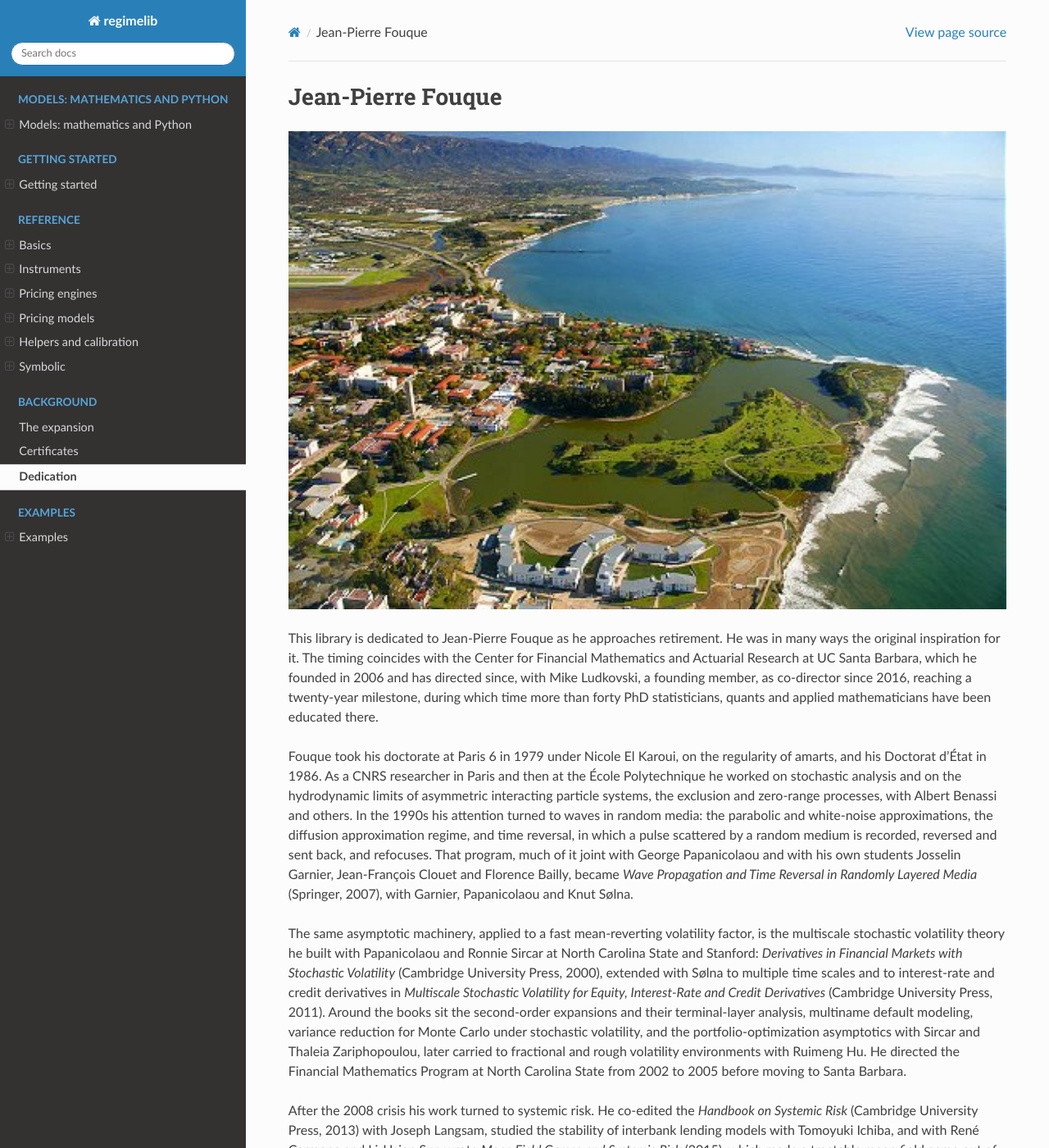
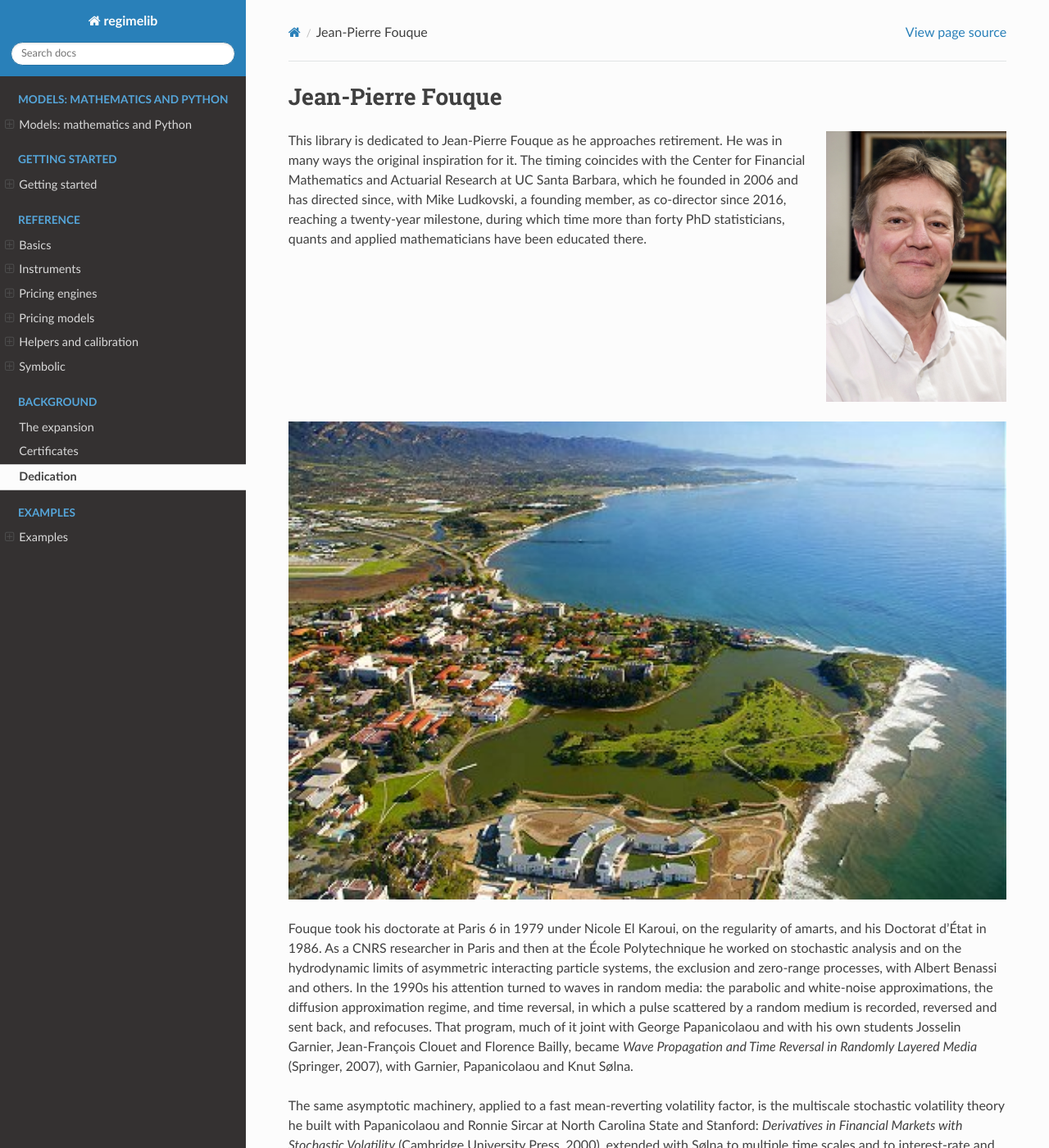
Before and after one commit to microprediction/regimelib, a Sphinx documentation site: the page built from docs/cfmar.rst, in a window 1280 px wide and 1400 px high. Shown: the whole window at 82% size. Built offline with Sphinx 7.4.7 and the Read the Docs theme 3.1.0, drawn with Linux system fonts in a browser that asks for light colours.

Commit message:
Dedication page: portrait of Fouque at the top, campus photo after the CFMAR paragraph (#353)
Portrait from the CFMAR people page, floated right beside the opening
paragraph; the aerial campus photo now follows the paragraph that
introduces the center.

Co-authored-by: Claude Fable 5.1 <noreply@anthropic.com>

```diff
--- a/docs/_static/custom.css
+++ b/docs/_static/custom.css
@@ -7,3 +7,5 @@
 .rst-content table.docutils code.literal { white-space: nowrap; }
 /* displayed formulas scroll rather than spill */
 .rst-content div.math, .rst-content .math.notranslate { overflow-x: auto; overflow-y: hidden; }
+
+img.clear { clear: both; display: block; margin-top: 1em; }
--- a/docs/cfmar.rst
+++ b/docs/cfmar.rst
@@ -1,15 +1,21 @@
 Jean-Pierre Fouque
 ==================
 
-.. image:: _static/ucsb-campus.jpg
-   :alt: Aerial view of the UC Santa Barbara campus on the Pacific coast
-   :width: 100%
+.. image:: _static/fouque.jpg
+   :alt: Jean-Pierre Fouque
+   :width: 220px
+   :align: right
 
 This library is dedicated to Jean-Pierre Fouque as he approaches retirement. He was in many ways the original
 inspiration for it. The timing coincides with the Center for Financial Mathematics and Actuarial Research at UC
 Santa Barbara, which he founded in 2006 and has directed since, with Mike Ludkovski, a founding member, as
 co-director since 2016, reaching a twenty-year milestone, during which time more than forty PhD statisticians,
 quants and applied mathematicians have been educated there.
+
+.. image:: _static/ucsb-campus.jpg
+   :alt: Aerial view of the UC Santa Barbara campus on the Pacific coast
+   :width: 100%
+   :class: clear
 
 Fouque took his doctorate at Paris 6 in 1979 under Nicole El Karoui, on the regularity of amarts, and his Doctorat
 d'État in 1986. As a CNRS researcher in Paris and then at the École Polytechnique he worked on stochastic analysis
```
Also changed, not shown: docs/_static/fouque.jpg (added).
